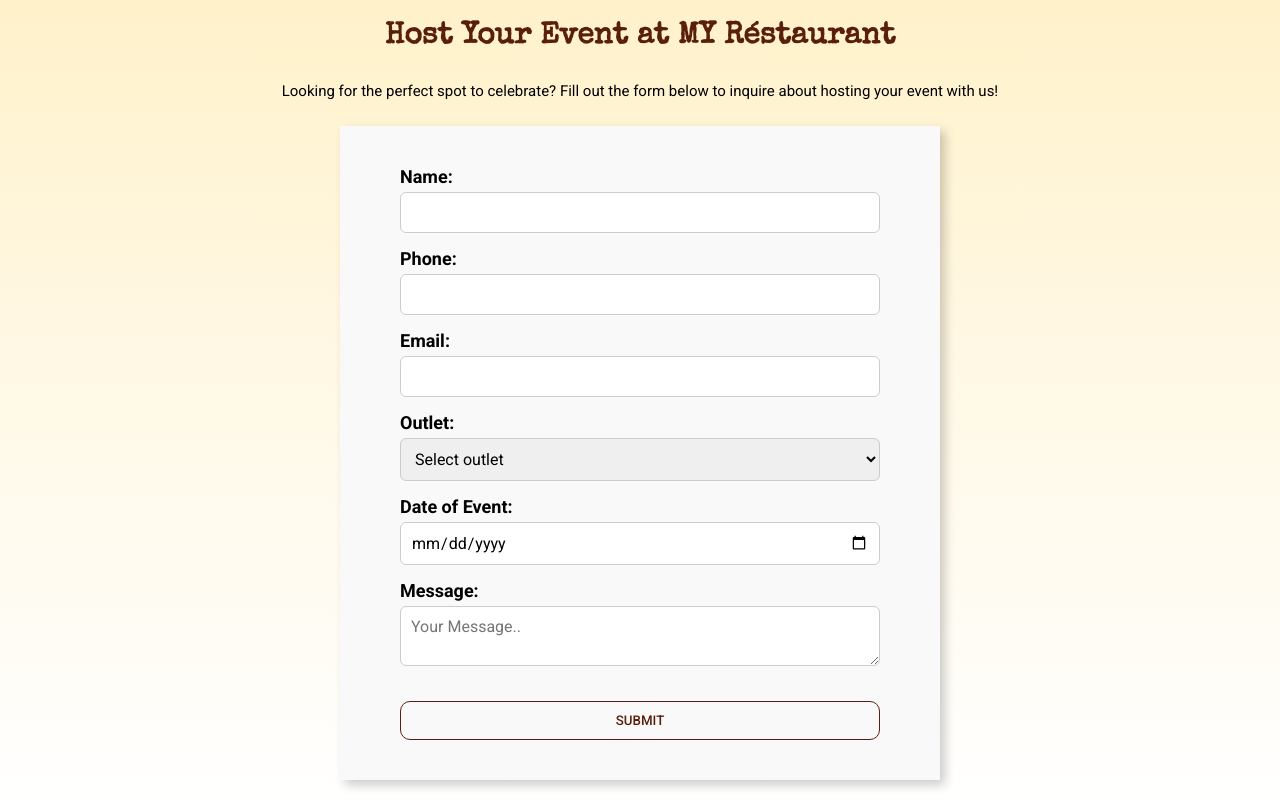
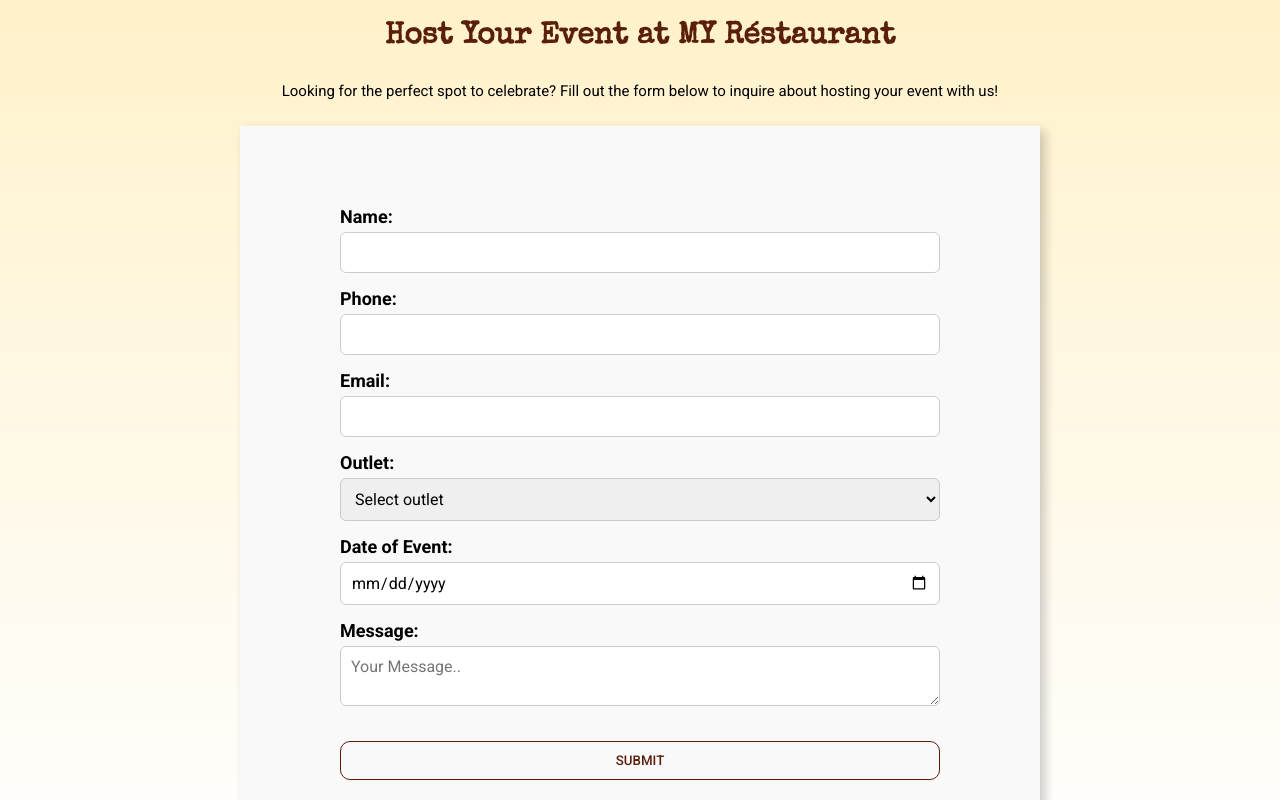
Before and after one commit to valarie-lim/my-restaurant, a plain HTML site: page events.html in a window 1280 px wide. Shown: the part 1840-2640 px from the top of the page. Drawn offline with nearby package versions, Linux system fonts and the light colour scheme.

Commit message:
Update style.css

```diff
--- a/css/style.css
+++ b/css/style.css
@@ -80,7 +80,7 @@ header.scrolled {
   color: #B23F16;
 }
 
-/*=== CONTACT FORM ===*/
+/*=== C O N T A C T - F O R M ===*/
 .section-form-container{
 	display: block;
 	padding: 30px;
@@ -92,9 +92,9 @@ header.scrolled {
 	flex-direction: column;
 	gap: 15px;
 	width: 100%;
-	max-width: 600px;
+	max-width: 800px;
 	margin: auto;
-	padding: 40px 60px;
+	padding: 80px 100px;
 	background: #F9F9F9;
 	box-shadow: 5px 5px 10px rgba(0,0,0,0.2);
 	box-sizing: border-box;
@@ -665,7 +665,10 @@ header.scrolled {
 	.logo{
 	font-size: 20px;
 }
-
+/*=== C O N T A C T - F O R M ===*/
+	.form-container {
+		padding: 50px 30px;
+	}
 /*=== STORY ===*/
 	.section-story-text p{
 		padding: 0;
```
